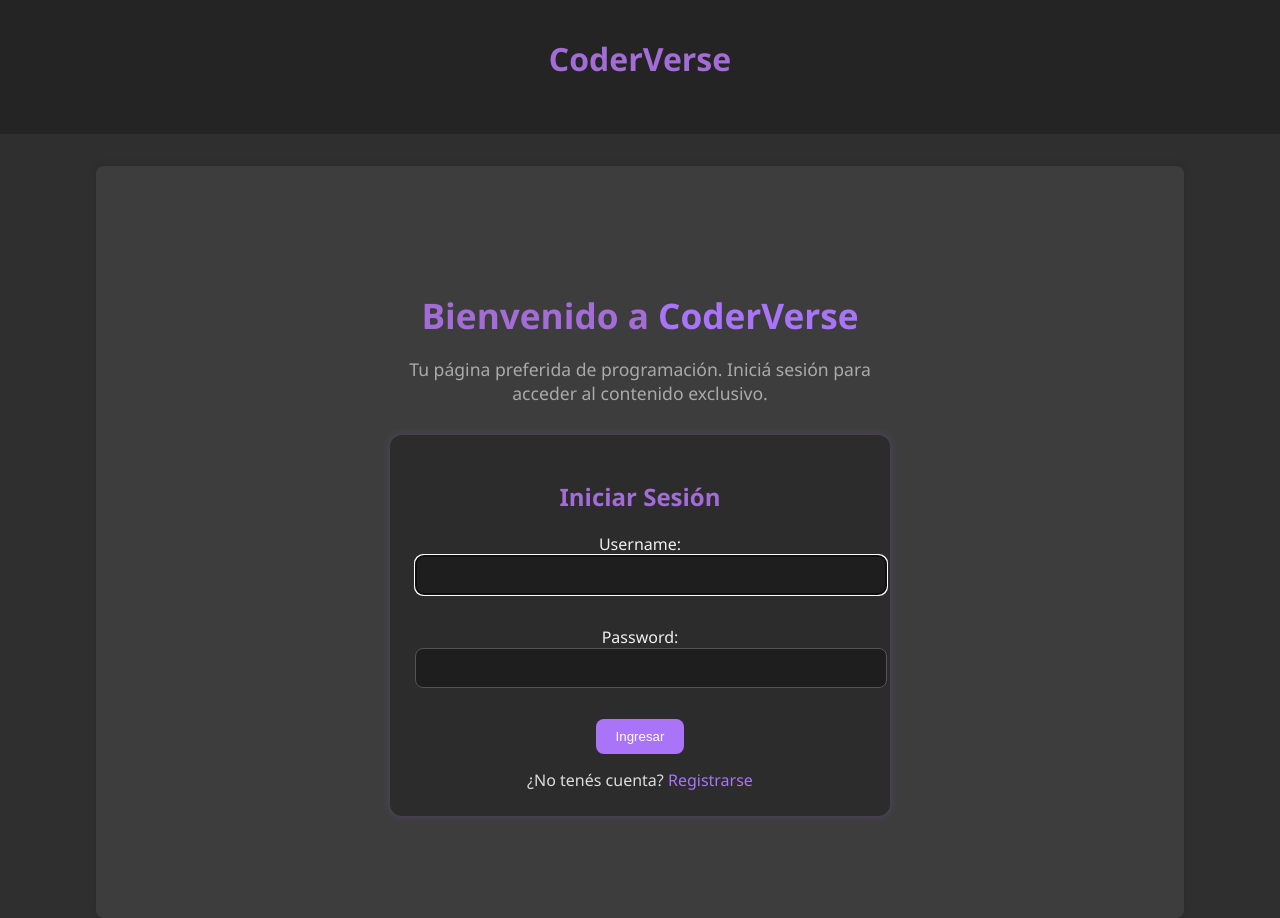
After one commit to IvanJuarez99/ProyectosCoder, a Django app: page /login/ in a window 1280 px wide. The commit adds this page. Run offline with Django 4.2, Linux system fonts and the light colour scheme.

Commit message:
Fix: de errores visuales y agregado de login

```diff
--- a/blog_de_programacion/blog/templates/blog/articulo_list.html
+++ b/blog_de_programacion/blog/templates/blog/articulo_list.html
@@ -12,8 +12,8 @@
                             <div class="card-body">
                                 <h3 class="card-title">- {{ articulo.titulo }}</h5>
                                 <p class="card-text">
-                                    <strong>Autor:</strong> {{ articulo.autor.nombre }} <br>
-                                    <strong>Categoría:</strong> {{ articulo.categoria.nombre }} <br>
+                                    <strong>👨‍💻 Autor:</strong> {{ articulo.autor.nombre }} <br>
+                                    <strong>📚 Categoría:</strong> {{ articulo.categoria.nombre }} <br>
                                 </p>
                             </div>
                         </div>
--- a/blog_de_programacion/blog/templates/blog/base.html
+++ b/blog_de_programacion/blog/templates/blog/base.html
@@ -121,22 +121,45 @@
 <body>
     <header>
         <h1>CoderVerse</h1>
-        <nav>
-            <a href="{% url 'inicio' %}">Inicio</a>
-            <a href="{% url 'crear_articulo' %}">Nuevo Artículo</a>
-            <a href="{% url 'buscar_autor' %}">Buscar Autor</a>
-            <a href="{% url 'buscar_categoria' %}">Buscar Categoría</a>
-            <a href="{% url 'buscar_articulos' %}">Buscar Artículo</a>
-        </nav>
+
+        {% if user.is_authenticated %}
+            <nav style="display: flex; justify-content: space-between; align-items: center; flex-wrap: wrap;">
+
+                <!-- Enlaces centrados -->
+                <div style="display: flex; justify-content: center; flex-wrap: wrap; flex: 1;">
+                    <a href="{% url 'inicio' %}">Inicio</a>
+                    <a href="{% url 'crear_articulo' %}">Nuevo Artículo</a>
+                    <a href="{% url 'buscar_autor' %}">Buscar por Autor</a>
+                    <a href="{% url 'buscar_categoria' %}">Buscar por Categoría</a>
+                    <a href="{% url 'buscar_articulos' %}">Buscar Artículo</a>
+                </div>
+
+                <!-- Usuario a la derecha -->
+                <div style="text-align: right; min-width: 200px; margin-left: auto;">
+                    Hola, {{ user.username }} |
+                    <form action="{% url 'logout' %}" method="post" style="display:inline;">
+                        {% csrf_token %}
+                        <button type="submit" style="background:none; border:none; color:rgb(185, 143, 247); cursor:pointer; font-weight:bold;">
+                            Cerrar sesión
+                        </button>
+                    </form>
+                </div>
+            </nav>
+
+        {% else %}
+            <nav>
+                {% if request.resolver_match.url_name != 'login' %}
+                    <a href="{% url 'login' %}">Iniciar sesión</a>
+                {% endif %}
+                {% if request.resolver_match.url_name != 'registro' and request.resolver_match.url_name != 'login' %}
+                    <a href="{% url 'registro' %}">Registrarse</a>
+                {% endif %}
+            </nav>
+        {% endif %}
     </header>
+    </div>
 
     <main>
         {% block content %}
         {% endblock %}
     </main>
-
-    <footer>
-        <p>&copy; 2025 CoderVerse - Iván Juárez</p>
-    </footer>
-</body>
-</html>
--- a/blog_de_programacion/blog/templates/blog/buscar_autor.html
+++ b/blog_de_programacion/blog/templates/blog/buscar_autor.html
@@ -12,8 +12,8 @@
             {% for articulo in articulos %}
                 <li>
                     <strong>{{ articulo.titulo }}</strong><br>
-                    ✍️ Autor: {{ articulo.autor_nombre }}<br>
-                    📚 Categoría: {{ articulo.categoria_nombre }}<br>
+                    ✍️ Autor: {{ articulo.autor.nombre }}<br>
+                    📚 Categoría: {{ articulo.categoria.nombre }}<br>
                     📝 {{ articulo.contenido }}
                 </li>
             {% endfor %}
--- a/blog_de_programacion/blog/templates/blog/buscar_categoria.html
+++ b/blog_de_programacion/blog/templates/blog/buscar_categoria.html
@@ -12,8 +12,8 @@
         {% for articulo in articulos %}
             <li>
                 <strong>{{ articulo.titulo }}</strong><br>
-                ✍️ Autor: {{ articulo.autor_nombre }}<br>
-                📚 Categoría: {{ articulo.categoria_nombre }}<br>
+                ✍️ Autor: {{ articulo.autor.nombre }}<br>
+                📚 Categoría: {{ articulo.categoria.nombre }}<br>
                 📝 Contenido: {{ articulo.contenido }}
             </li>
         {% endfor %}
--- /dev/null
+++ b/blog_de_programacion/blog/templates/blog/login.html
@@ -0,0 +1,93 @@
+{% extends 'blog/base.html' %}
+
+{% block content %}
+<div class="login-wrapper">
+    <h1 class="welcome-title">Bienvenido a <span class="brand">CoderVerse</span></h1>
+    <p class="welcome-subtitle">Tu página preferida de programación. Iniciá sesión para acceder al contenido exclusivo.</p>
+
+    <div class="form-box">
+        <h2>Iniciar Sesión</h2>
+        <form method="post">
+            {% csrf_token %}
+            {{ form.as_p }}
+            <button type="submit">Ingresar</button>
+        </form>
+        <div class="extra-links">
+            <span>¿No tenés cuenta? <a href="{% url 'registro' %}">Registrarse</a></span>
+        </div>
+    </div>
+</div>
+
+<style>
+    .login-wrapper {
+        max-width: 500px;
+        margin: 50px auto;
+        padding: 20px;
+        text-align: center;
+        color: #ddd;
+    }
+
+    .welcome-title {
+        font-size: 2.2rem;
+        margin-bottom: 10px;
+    }
+
+    .brand {
+        color: #a974f8;
+    }
+
+    .welcome-subtitle {
+        font-size: 1.1rem;
+        margin-bottom: 30px;
+        color: #aaa;
+    }
+
+    .form-box {
+        background-color: #2c2c2c;
+        border-radius: 12px;
+        padding: 25px;
+        box-shadow: 0 0 10px rgba(167, 116, 248, 0.2);
+    }
+
+    form {
+        margin-top: 15px;
+    }
+
+    form input {
+        width: 100%;
+        padding: 10px;
+        margin-bottom: 15px;
+        border: 1px solid #555;
+        border-radius: 8px;
+        background-color: #1e1e1e;
+        color: #fff;
+    }
+
+    button {
+        background-color: #a974f8;
+        color: #fff;
+        border: none;
+        padding: 10px 20px;
+        border-radius: 8px;
+        cursor: pointer;
+        transition: background-color 0.3s;
+    }
+
+    button:hover {
+        background-color: #8f5be0;
+    }
+
+    .extra-links {
+        margin-top: 15px;
+    }
+
+    .extra-links a {
+        color: #a974f8;
+        text-decoration: none;
+    }
+
+    .extra-links a:hover {
+        text-decoration: underline;
+    }
+</style>
+{% endblock %}
--- a/blog_de_programacion/blog/urls.py
+++ b/blog_de_programacion/blog/urls.py
@@ -9,4 +9,6 @@ urlpatterns = [
     path('buscar_categoria/', views.buscar_categoria, name='buscar_categoria'),
     path('buscar_articulos/', views.buscar_articulos, name='buscar_articulos'),
     path('', views.inicio, name='inicio'),
+    path('registro/', views.registro, name='registro'),
+
 ]
--- a/blog_de_programacion/blog_de_programacion/urls.py
+++ b/blog_de_programacion/blog_de_programacion/urls.py
@@ -16,8 +16,14 @@ Including another URLconf
 """
 from django.contrib import admin
 from django.urls import path, include
+from django.contrib.auth import views as auth_views
+from blog import views
+from django.contrib.auth.views import LoginView, LogoutView
 
 urlpatterns = [
     path('admin/', admin.site.urls),
     path('', include('blog.urls')),
+    path('registro/', views.registro, name='registro'),
+    path('login/', LoginView.as_view(template_name='blog/login.html'), name='login'),
+    path('logout/', LogoutView.as_view(next_page='login'), name='logout'),
 ]
```
Also changed, not shown: blog_de_programacion/blog/forms.py (+13 -1 lines), blog_de_programacion/blog/templates/blog/buscar_articulos.html (+4 -4 lines), blog_de_programacion/blog/templates/blog/registro.html (added, +104 -0 lines), blog_de_programacion/blog/views.py (+21 -5 lines), blog_de_programacion/blog_de_programacion/settings.py (+8 -10 lines), blog_de_programacion/db.sqlite3.
